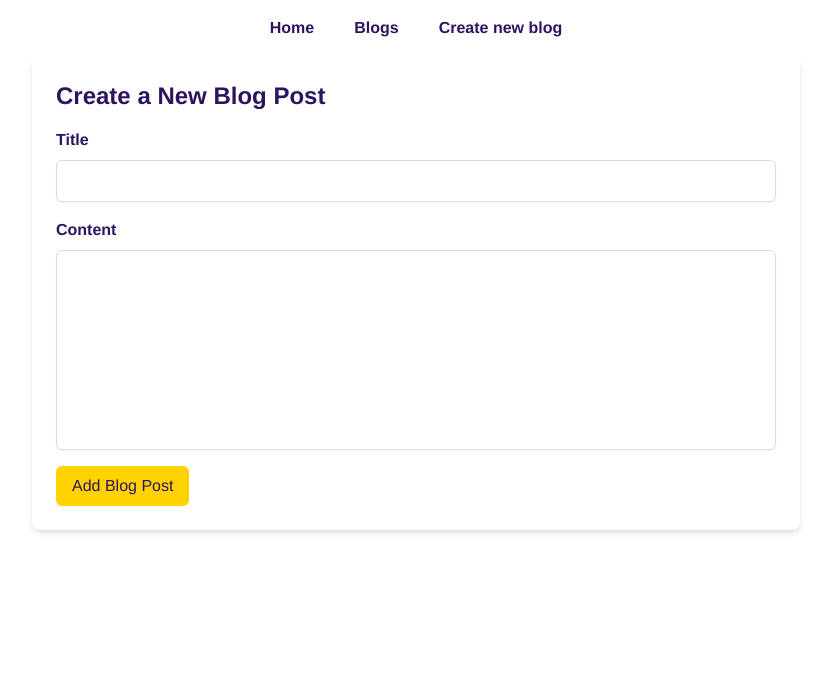
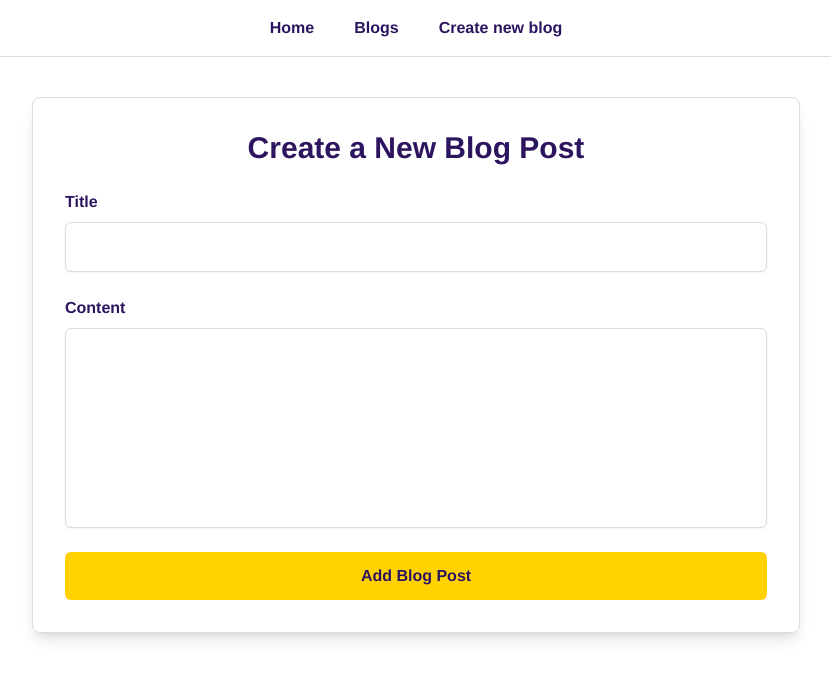
Before and after one commit to Jahmiro/isr-poc-time, a Next.js app: page /new-blog in a window 1280 px wide. Shown: the top 678 px of the page, without its empty margins (224-1055 px from the left). Built offline with nearby package versions, Linux system fonts and the light colour scheme.

Commit message:
update ui

```diff
--- a/components/navigation.tsx
+++ b/components/navigation.tsx
@@ -4,7 +4,7 @@ import Link from "next/link";
 
 const Navigation = () => {
   return (
-    <nav className="flex justify-between items-center bg-neutral-100 text-tertiary-800 font-bold p-4">
+    <nav className="flex justify-between items-center bg-neutral-100 text-tertiary-800 border-b font-bold p-4">
       <div className="flex space-x-10 mx-auto">
         <Link href="/">Home</Link>
         <Link href="/blogs">Blogs</Link>
--- a/pages/new-blog.tsx
+++ b/pages/new-blog.tsx
@@ -33,11 +33,11 @@ const NewBlogPage = () => {
   return (
     <>
       <Navigation />
-      <div className="max-w-3xl mx-auto p-6 bg-gray-100 rounded-lg shadow-md">
-        <h1 className="text-2xl font-bold text-tertiary-800 mb-4">
+      <div className="max-w-3xl mx-auto p-8 bg-white border  rounded-lg shadow-lg mt-10">
+        <h1 className="text-3xl font-bold text-tertiary-800 mb-6 text-center">
           Create a New Blog Post
         </h1>
-        <form onSubmit={handleSubmit} className="space-y-4">
+        <form onSubmit={handleSubmit} className="space-y-6">
           <div className="flex flex-col">
             <label htmlFor="title" className="font-semibold text-tertiary-800 mb-2">
               Title
@@ -48,7 +48,7 @@ const NewBlogPage = () => {
               value={title}
               onChange={(e) => setTitle(e.target.value)}
               required
-              className="p-2 border border-gray-300 text-tertiary-800 rounded-md shadow-sm focus:outline-none focus:ring-2 focus:ring-blue-500"
+              className="p-3 border border-gray-300 text-tertiary-800 rounded-md shadow-sm focus:outline-none focus:ring-2 focus:ring-indigo-500 focus:border-indigo-500"
             />
           </div>
           <div className="flex flex-col">
@@ -63,12 +63,12 @@ const NewBlogPage = () => {
               value={content}
               onChange={(e) => setContent(e.target.value)}
               required
-              className="p-2 border border-gray-300 text-tertiary-800 rounded-md shadow-sm focus:outline-none focus:ring-2 focus:ring-blue-500 resize-none min-h-[200px]"
+              className="p-3 border border-gray-300 text-tertiary-800 rounded-md shadow-sm focus:outline-none focus:ring-2 focus:ring-indigo-500 focus:border-indigo-500 resize-none min-h-[200px]"
             />
           </div>
           <button
             type="submit"
-            className="bg-primary-500 text-tertiary-800 px-4 py-2 rounded-md hover:bg-blue-600 transition duration-300 ease-in-out"
+            className="bg-primary-500 text-tertiary-800 px-6 py-3 rounded-md hover:bg-indigo-700 transition duration-300 ease-in-out font-semibold w-full"
           >
             Add Blog Post
           </button>
```
